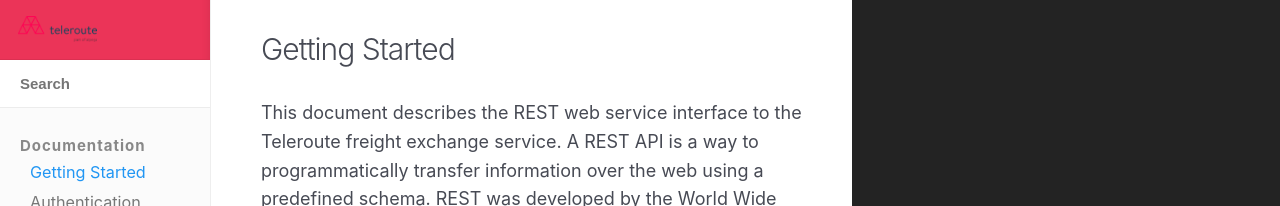
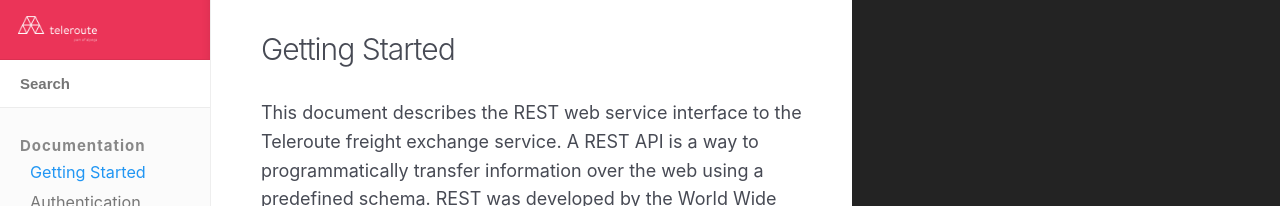
Before and after one commit to pierreyb/telerouteAPI, a Jekyll site: the page built from index.html, in a window 1280 px wide. Shown: the top 206 px of the page. Built offline with Jekyll 4.4.1, drawn with Linux system fonts in a browser that asks for light colours; nearby versions of some CDN libraries.

Commit message:
Updated '_layouts/default.html' via CloudCannon

```diff
--- a/_layouts/default.html
+++ b/_layouts/default.html
@@ -25,7 +25,7 @@
 		<header>
 			<h1>
 				<button type="button" class="open-nav" id="open-nav"></button>
-				<a href="{{ site.baseurl }}/"><img src="{{ site.baseurl }}/images/Teleroute.png" height="40" alt="{{ site.title }} logo"></a>
+				<a href="{{ site.baseurl }}/"><img src="{{ site.baseurl }}/images/Teleroute_invert.png" height="40" alt="{{ site.title }} logo"></a>
 			</h1>
 
 			<form action="{{ site.baseurl }}/search/" method="get">
```
